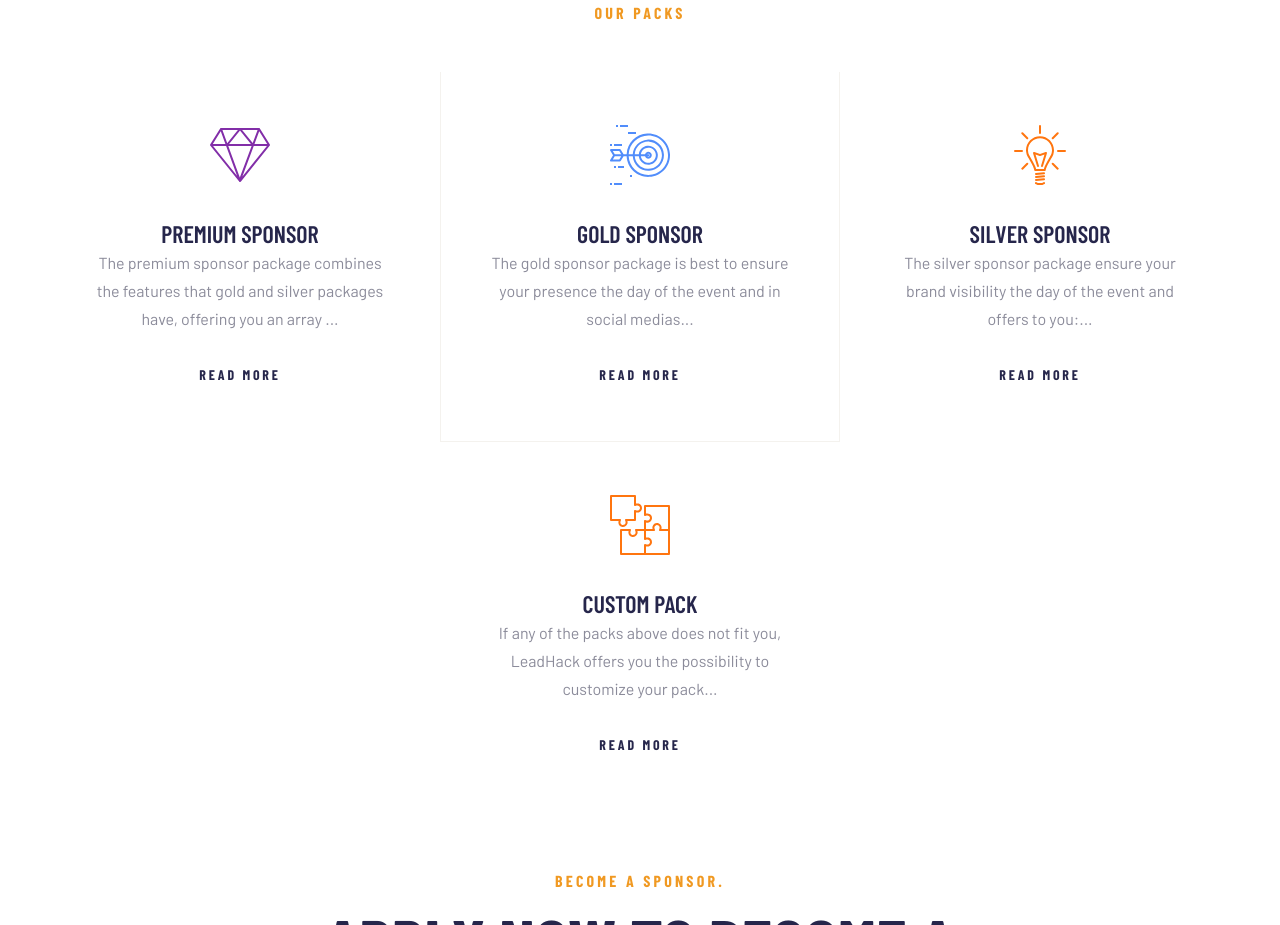
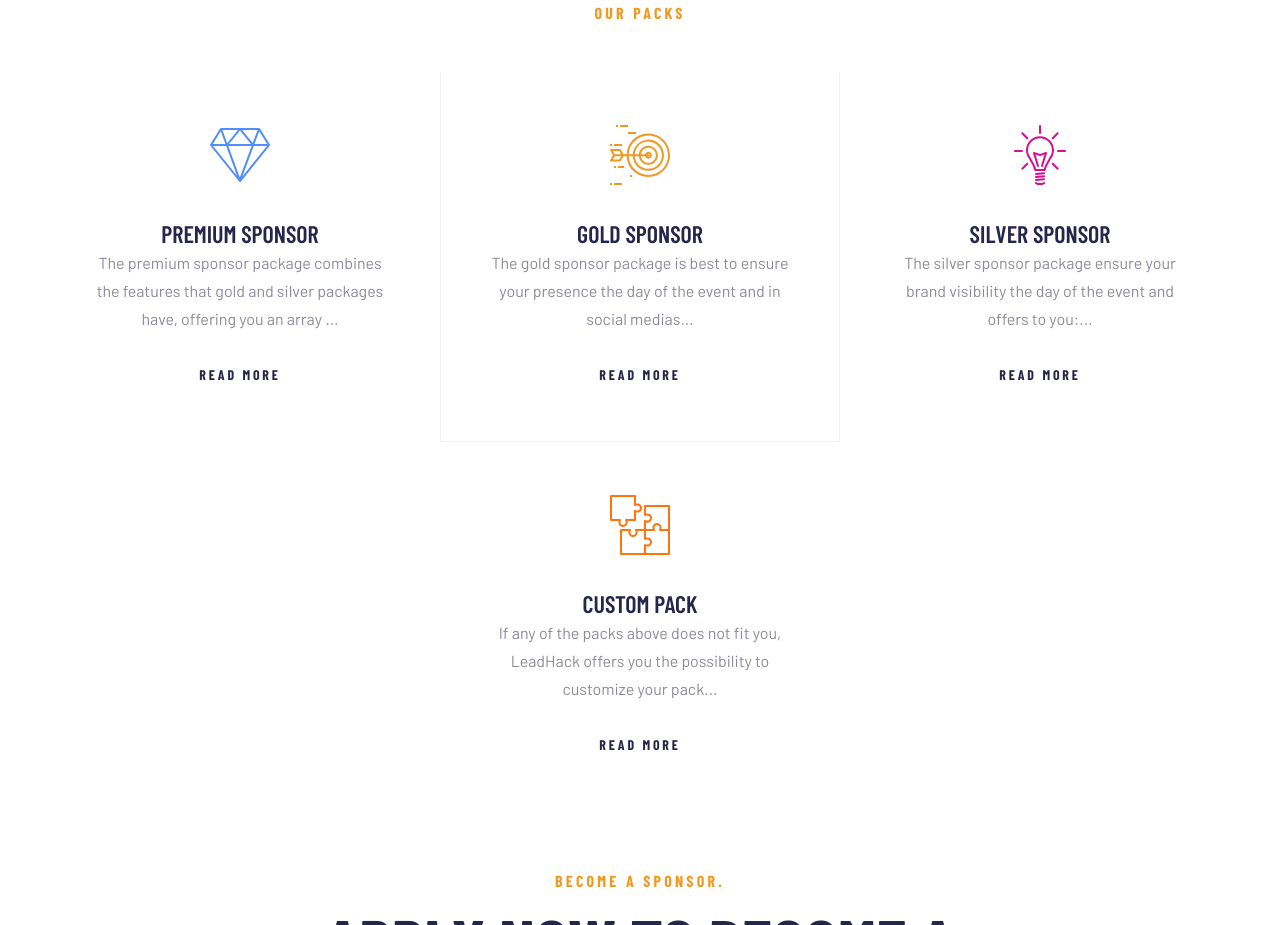
Before and after one commit to MTCLPS/mtclps.github.io, a plain HTML site: page become-a-sponsor.html in a window 1280 px wide. Shown: the part 1258-2183 px from the top of the page. Drawn offline with nearby package versions, Linux system fonts and the light colour scheme; a web font is replaced by a local one.

Commit message:
Update become-a-sponsor.html

```diff
--- a/become-a-sponsor.html
+++ b/become-a-sponsor.html
@@ -109,7 +109,7 @@
 						<!-- Sponsor Info-->
 						<div class="sponsor-info">
 							<div class="sponsor-info-icon">
-								<svg class="svg-icon-lg icon-purple-heart" role="img"><use xlink:href="images/svg/sprite.svg#diamond"></use></svg>
+								<svg class="svg-icon-lg icon-dodger-blue" role="img"><use xlink:href="images/svg/sprite.svg#diamond"></use></svg>
 							</div>
 							<h5 class="sponsor-info-title"><span class="big">Premium Sponsor</span></h5>
 							<div class="text_exposed_root">
@@ -141,7 +141,7 @@
 						<!-- Sponsor Info-->
 						<div class="sponsor-info">
 							<div class="sponsor-info-icon">
-								<svg class="svg-icon-lg icon-dodger-blue" role="img"><use xlink:href="images/svg/sprite.svg#bullseye"></use></svg>
+								<svg class="svg-icon-lg icon-secondary" role="img"><use xlink:href="images/svg/sprite.svg#bullseye"></use></svg>
 							</div>
 							<h5 class="sponsor-info-title"><span class="big">Gold Sponsor</span></h5>
 							<div class="text_exposed_root">
@@ -168,7 +168,7 @@
 						<!-- Sponsor Info-->
 						<div class="sponsor-info">
 							<div class="sponsor-info-icon">
-								<svg class="svg-icon-lg icon-pumpkin" role="img"><use xlink:href="images/svg/sprite.svg#lightbulb"></use></svg>
+								<svg class="svg-icon-lg icon-primary" role="img"><use xlink:href="images/svg/sprite.svg#lightbulb"></use></svg>
 							</div>
 							<h5 class="sponsor-info-title"><span class="big">Silver Sponsor</span></h5>
 							<div class="text_exposed_root">
```
